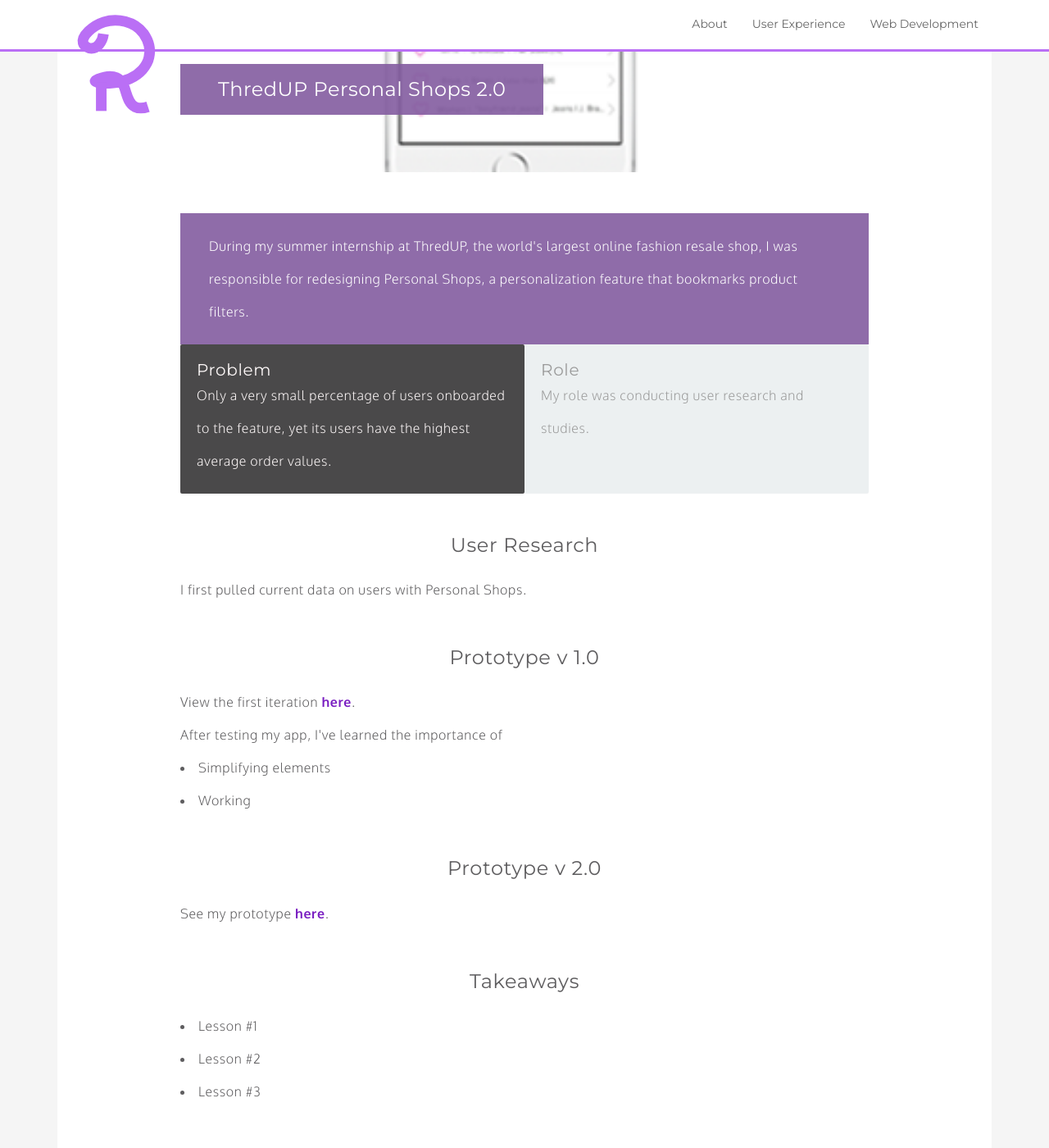
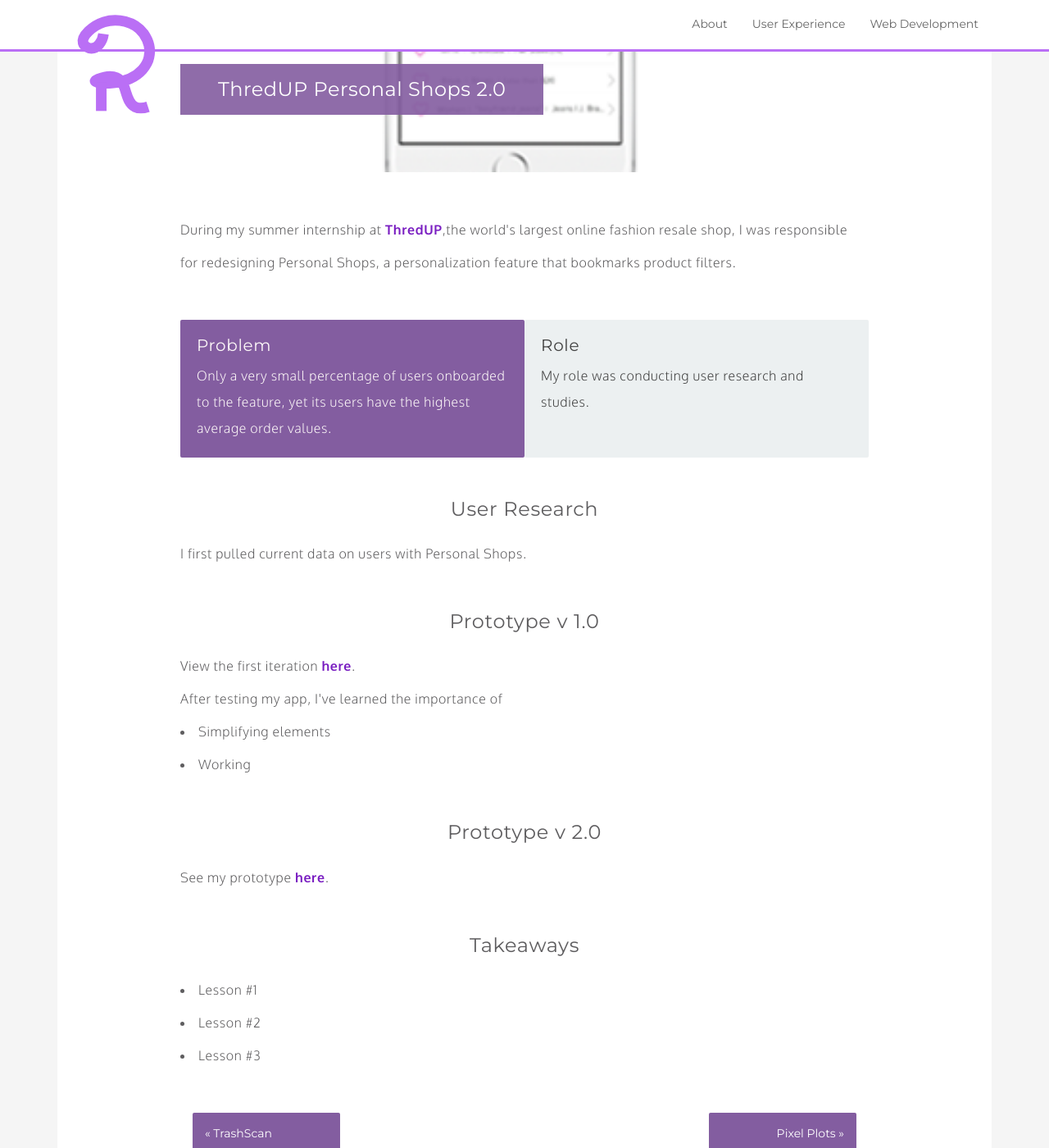
Before and after one commit to rachelelle/portfolio, a Jekyll site: the page built from _posts/2015-08-02-thredup-ps.markdown, in a window 1280 px wide and 1400 px high, scrolled down 497 px. Shown: the whole window at 82% size. Built offline with Jekyll 4.4.1, drawn with Linux system fonts in a browser that asks for light colours.

Commit message:
more post layout changes

```diff
--- a/_posts/2014-12-18-pixelplots.mdown
+++ b/_posts/2014-12-18-pixelplots.mdown
@@ -7,5 +7,6 @@
 thumbnail: pixelplot-thumbnail.png
 main-img: pixelplots.png
 ---
-
-Group final project for the Rails Decal. Users can create their own unique grid designs by clicking on the pixel to either fill in it or remove the color. Users can upvote or downvote other users' plots.
+<section>
+	<a href="https://pixelplots.herokuapp.com/">Pixel Plots</a> is a Ruby on Rails app in which users can create their own unique grid designs by clicking on the pixel to either fill in it or remove the color. Users can upvote or downvote other users' plots. My main role was implementing the front-end.
+</section>
--- a/_posts/2015-08-02-thredup-ps.markdown
+++ b/_posts/2015-08-02-thredup-ps.markdown
@@ -7,15 +7,14 @@
 thumbnail: thredup-ps.png
 main-img: thredup-ps.png
 ---
-<div class="row">
-  <div class="col-md-12 project-summary">
-  During my summer internship at ThredUP, the world's largest online fashion resale shop,  I was responsible for redesigning Personal Shops, a personalization feature that bookmarks product filters.
-  </div>
-</div>
+<section>
+    During my summer internship at <a href="http://thredup.com">ThredUP</a>,the world's largest online fashion resale shop,  I was responsible for redesigning Personal Shops, a personalization feature that bookmarks product filters.
+</section>
+
 <div class="row">
   <div class="col-md-6 project-problem">
   		<h2 class="block-title">Problem</h2>
-  		Only a very small percentage of users onboarded to the feature, yet its users have the highest average order values.
+  		  Only a very small percentage of users onboarded to the feature, yet its users have the highest average order values.
   </div>
   <div class="col-md-6 project-role">
   	<h2 class="block-title">Role</h2>
--- a/_posts/2016-03-25-tusupport.markdown
+++ b/_posts/2016-03-25-tusupport.markdown
@@ -2,8 +2,8 @@
 layout: post
 title:  ThredUP Zendesk
 date:   2016-04-02 14:22:04 -0700
-categories: ux
-label: UX Design, Web Design
+categories: ux, webdev
+label: UX Design, Web Design, Iconography
 thumbnail: tusupport_thumb.png
 main-img: tusupport_thumb.png
 ---
--- a/css/custom.css
+++ b/css/custom.css
@@ -177,19 +177,21 @@
 }
 
 .project-problem {
-    background-color: #4A494A;
+    background-color: #835DA0;
     color: #FDF8F8;
     /* margin-right: 20px; */
     border-radius: 2px;
     padding: 20px;
     /* margin-left: 20px; */
+    line-height: 32px;
 }
 
 .project-role {
     background-color: #ecf0f1;
-    color: #9B9B9B;
+    color: #424242;
     border-radius: 2px;
     padding: 20px;
+    line-height: 32px;
 }
 
 .project-summary {
@@ -296,7 +298,7 @@
     /* font-style: inherit; */
 }
 
-h2.block-title {font-family: 'Montserrat';margin: 0px;font-size: 20px;}
+h2.block-title {font-family: 'Montserrat';margin: 0px;font-size: 20px;margin-bottom: 10px;}
 
 
 .page-content {
```
Also changed, not shown: 10 other files.
